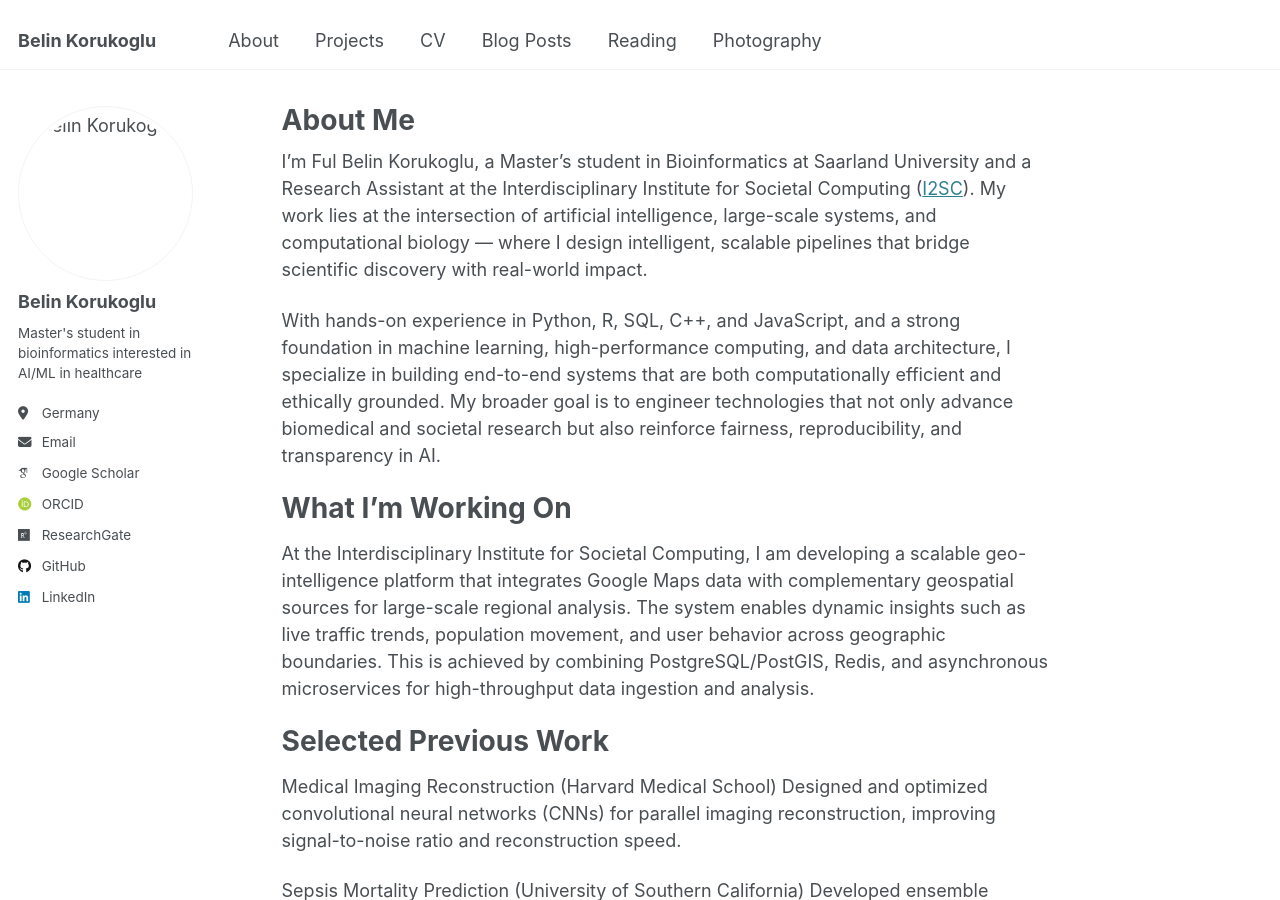
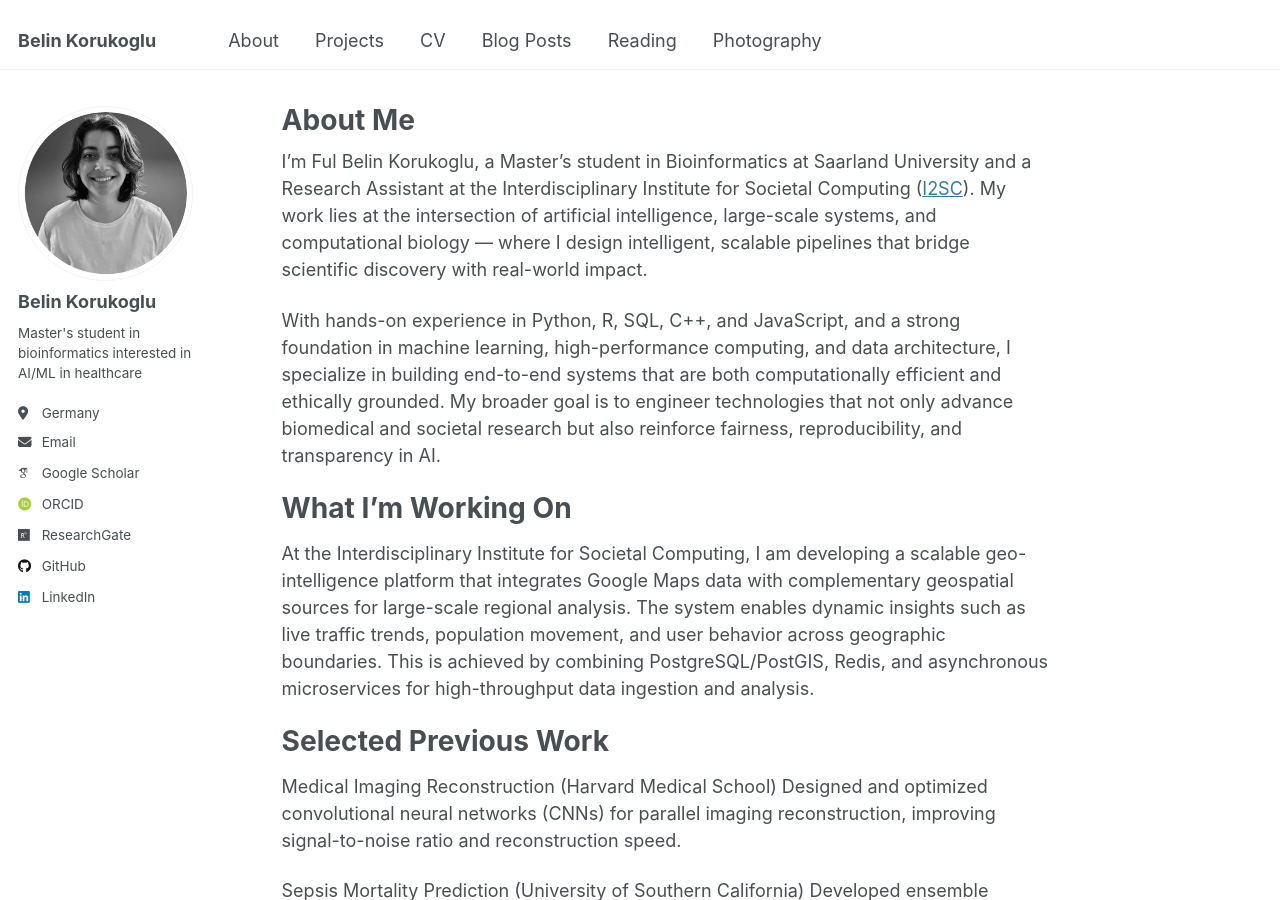
Before and after one commit to fulbelin/fulbelin.github.io, a Jekyll site: the page built from _pages/about.md, in a window 1280 px wide and 900 px high. Built offline with Jekyll 4.4.1, drawn with Linux system fonts in a browser that asks for light colours; some web fonts are replaced.

Commit message:
Update _config.yml

```diff
--- a/_config.yml
+++ b/_config.yml
@@ -22,7 +22,7 @@ repository               : "academicpages/academicpages.github.io"
 #               Additional customization can be done by editing /_includes/author-profile.html
 author:
   # Biographic information
-  avatar           : "/images/profile_photo.png"
+  avatar           : "profile_photo.png"
   name             : "Belin Korukoglu"
   pronouns         : # example: "she/her"
   bio              : "Master's student in bioinformatics interested in AI/ML in healthcare"
```
